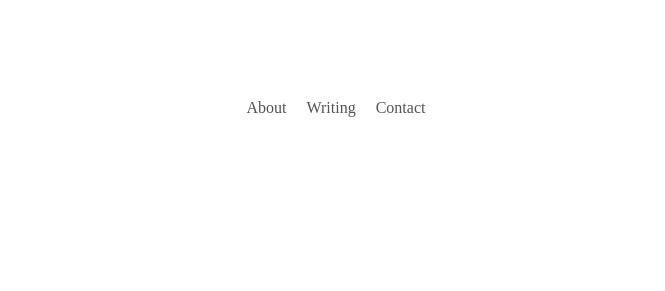
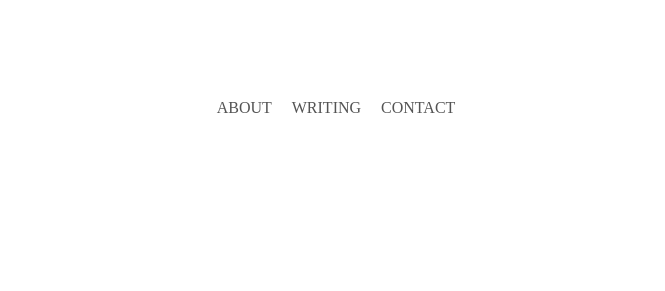
Before and after one commit to reram/reram.github.io, a Jekyll site: the page built from index.html, in a window 1280 px wide. Shown: the top 291 px of the page, without its empty margins (304-969 px from the left). Built offline with Jekyll 4.4.1, drawn with Linux system fonts in a browser that asks for light colours.

Commit message:
Update index.html

```diff
--- a/index.html
+++ b/index.html
@@ -6,9 +6,9 @@ layout: page
 <html>
 
 <ul>
-  <li><a class="active" href="http://rhearamakrishnan.com">About</a></li>
-  <li><a href="http://rhearamakrishnan.com/writing">Writing</a></li>
-  <li><a href="http://rhearamakrishnan.com/contact">Contact</a></li>
+  <li><a class="active" href="http://rhearamakrishnan.com">ABOUT</a></li>
+  <li><a href="http://rhearamakrishnan.com/writing">WRITING</a></li>
+  <li><a href="http://rhearamakrishnan.com/contact">CONTACT</a></li>
 </ul>
 
   <body>
```
